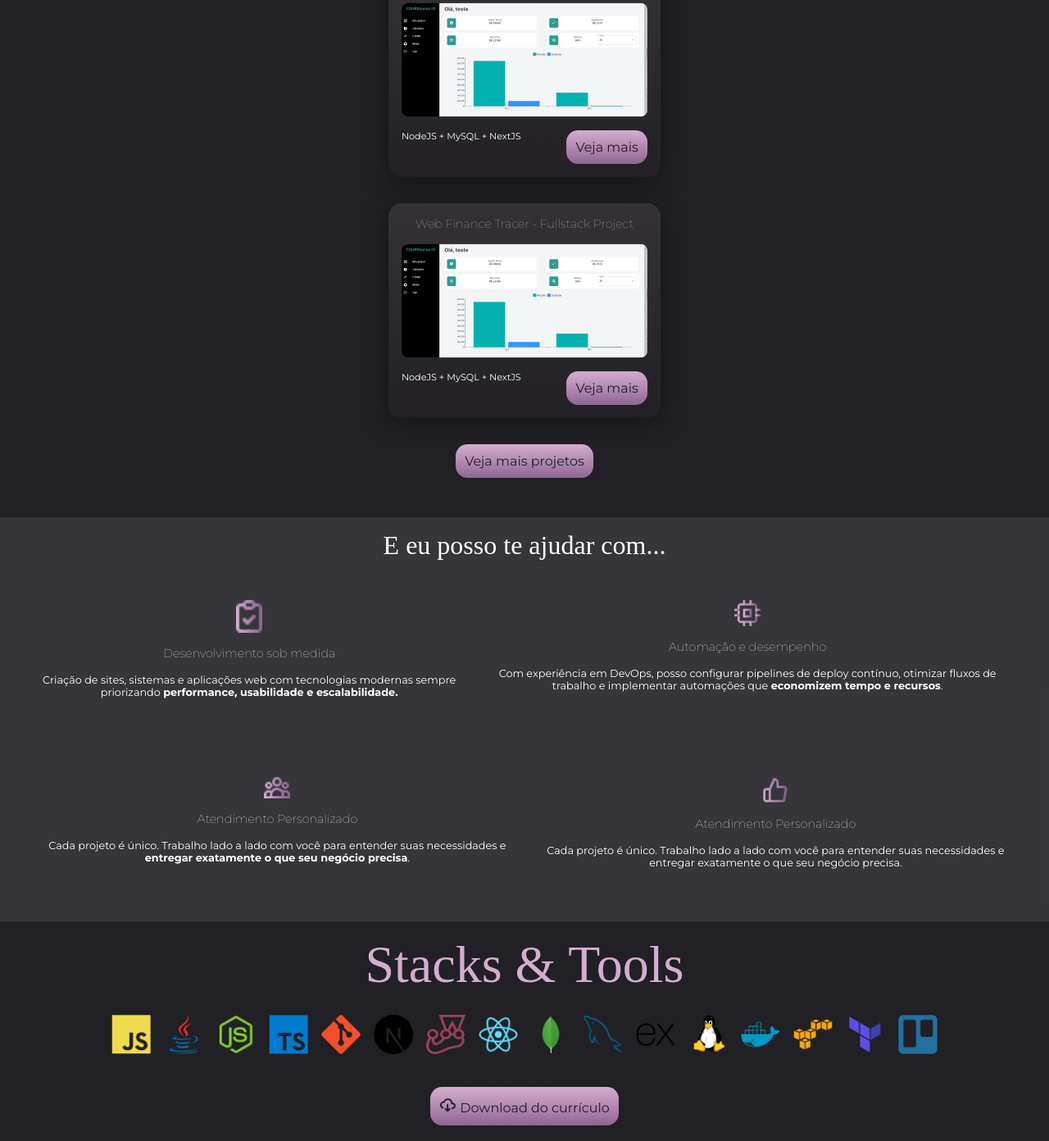
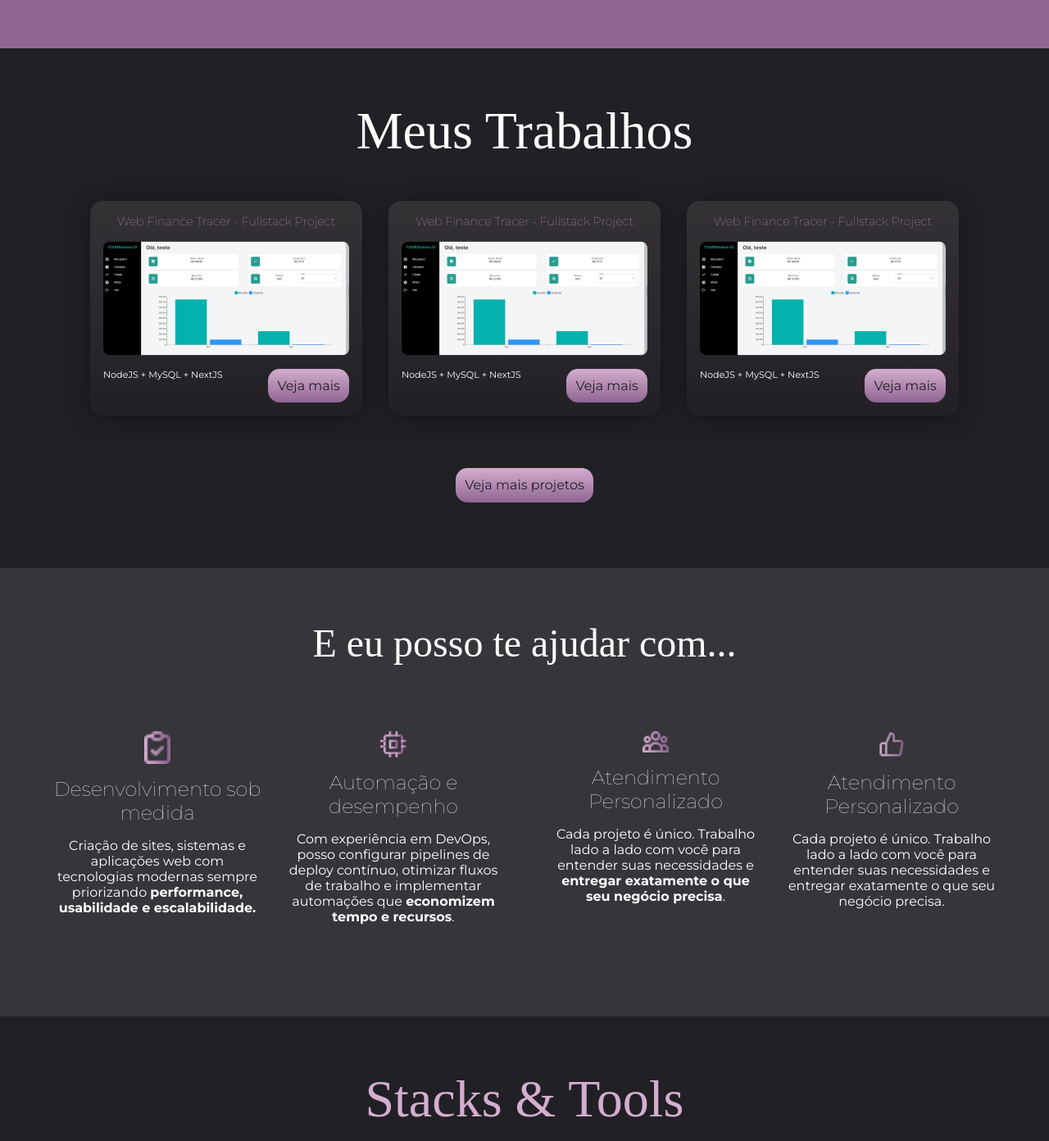
Before and after one commit to not-a-ai/portifolioJS, a plain HTML site: page index.html in a window 1280 px wide. Shown: the part 1188-2580 px from the top of the page at 82% size. Drawn offline with Linux system fonts and the light colour scheme; a web font is replaced by a local one.

Commit message:
style: media queries for help with, about me and projects sections

```diff
--- a/css/style.scss
+++ b/css/style.scss
@@ -330,6 +330,10 @@ footer {
     border-radius: 0.9rem;
     font-size: 1rem;
   }
+  .sections {
+    padding: 4rem !important;
+    gap: 2rem;
+  }
 
   #text-welcome {
     height: 80%;
@@ -349,4 +353,39 @@ footer {
     }
   }
 
+  #project-grid{
+    display: flex;
+    flex-direction: row;
+  }
+  #help-with{
+    padding: 4rem;
+    gap: 2rem;
+    #row-cards{
+      display: flex;
+      flex-direction: row;
+    }
+    h2{
+      font-size: 3rem;
+    }
+  }
+  .flex-row{
+    div{
+      width: 20vw;
+      h3{
+        font-size: 1.5rem;
+      }
+      p{
+        font-size: 1rem;
+      }
+    }
+
+  }
+  #stacks{
+    div{
+      gap: 2rem;
+      img{
+        width: 6rem;
+      }
+    }
+  }
 }
--- a/index.html
+++ b/index.html
@@ -21,7 +21,7 @@
     <img src="/img/icons/align-right.png" alt="" >
   </nav>
 
-  <section id="welcome">
+  <section id="welcome" class="sections">
 
 
     <div id="text-welcome">
@@ -50,7 +50,7 @@
   </section>
 
 
-  <section id="aboutme">
+  <section id="aboutme" class="sections">
     <img src="/img/logo.png" alt="">
     <h1>Sobre mim</h1>
     <div>
@@ -67,8 +67,17 @@
     </div>
   </section>
 
-  <section id="projects">
+  <section id="projects" class="sections">
     <h1>Meus Trabalhos</h1>
+    <div id="project-grid">
+      <div class="card-glass">
+        <h3>Web Finance Tracer - Fullstack Project</h3>
+        <img src="/img/image 3.png" alt="">
+        <div class="card-bottom">
+          <p>NodeJS + MySQL + NextJS</p>
+          <button class="btn-roxo">Veja mais</button>
+        </div>
+      </div>
       <div class="card-glass">
         <h3>Web Finance Tracer - Fullstack Project</h3>
         <img src="/img/image 3.png" alt="">
@@ -86,26 +95,29 @@
         </div>
       </div>
 
+    </div>
+
     <button class="btn-roxo">Veja mais projetos</button>
 
   </section>
 
-  <section id="help-with">
+  <section id="help-with" class="sections">
     <h2>E eu posso te ajudar com...</h2>
+    <div id="row-cards">
       <div class="flex-row">
-      <div>
+        <div >
           <img src="/img/icons/task.png" alt="">
           <h3>Desenvolvimento sob medida</h3>
           <p>Criação de sites, sistemas e aplicações web com tecnologias modernas sempre priorizando <b>performance, usabilidade e escalabilidade.</b></p>
         </div>
-      <div>
+        <div >
           <img src="/img/icons/cpu.png" alt="">
           <h3>Automação e desempenho</h3>
           <p>Com experiência em DevOps, posso configurar pipelines de deploy contínuo, otimizar fluxos de trabalho e implementar automações que <b>economizem tempo e recursos</b>.</p>
         </div>
       </div>
       <div class="flex-row">
-      <div>
+        <div >
           <img src="/img/icons/colab.png" alt="">
           <h3>Atendimento Personalizado</h3>
           <p>Cada projeto é único. Trabalho lado a lado com você para entender suas necessidades e <b>entregar exatamente o que seu negócio precisa</b>.</p>
@@ -116,9 +128,10 @@
           <p>Cada projeto é único. Trabalho lado a lado com você para entender suas necessidades e entregar exatamente o que seu negócio precisa.</p>
         </div>
       </div>
+    </div>
   </section>
 
-  <section id="stacks">
+  <section id="stacks" class="sections">
     <h2>Stacks & Tools</h2>
     <div>
       <img src="/img/javascript-plain.png" alt="">
```
Also changed, not shown: css/style.css, 1 other file. Lines whose indentation alone changed are shown as unchanged.
